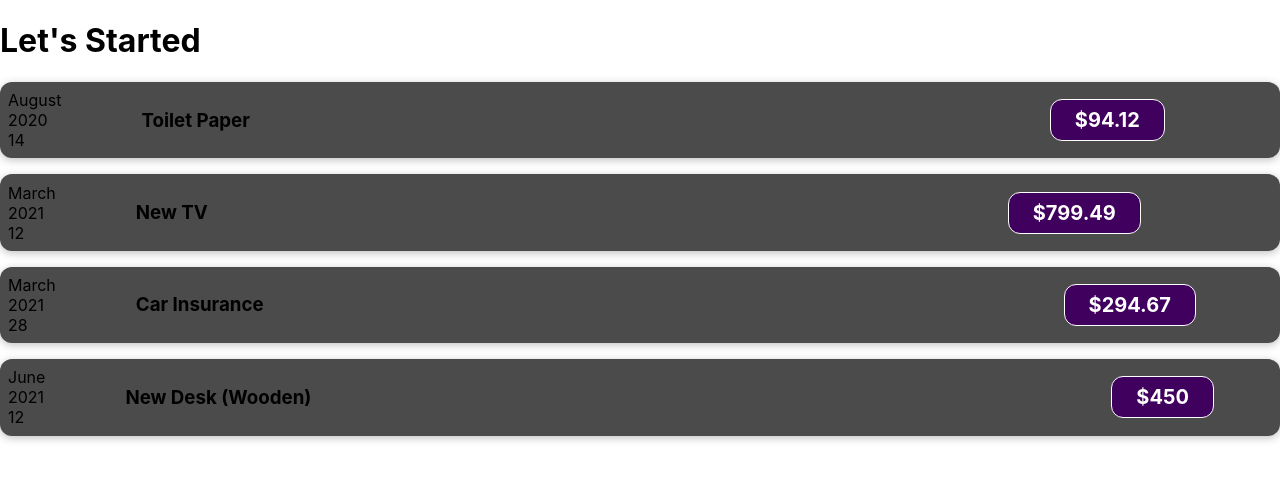
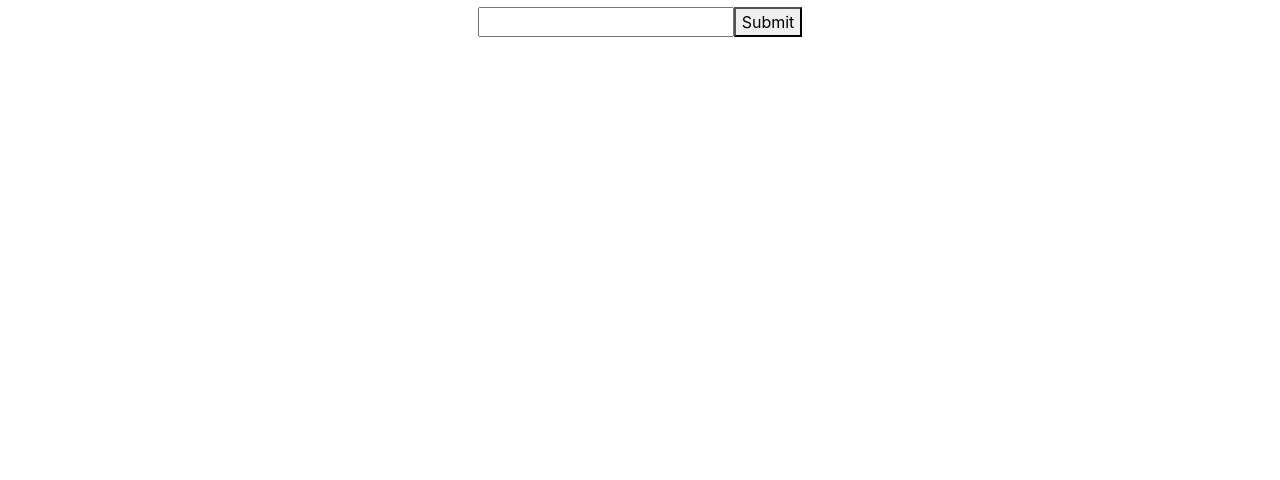
Before and after one commit to tarun7216/TodoApplication, a React (Create React App) app: page / in a window 1280 px wide. Shown: the top 480 px of the page. Built offline with nearby package versions, Linux system fonts and the light colour scheme.

Commit message:
Bootstrap added

```diff
--- a/package.json
+++ b/package.json
@@ -6,6 +6,7 @@
     "@testing-library/jest-dom": "^5.16.4",
     "@testing-library/react": "^13.2.0",
     "@testing-library/user-event": "^13.5.0",
+    "bootstrap": "^5.2.0-beta1",
     "react": "^18.1.0",
     "react-dom": "^18.1.0",
     "react-scripts": "5.0.1",
--- a/public/index.html
+++ b/public/index.html
@@ -24,6 +24,8 @@
       work correctly both with client-side routing and a non-root public URL.
       Learn how to configure a non-root public URL by running `npm run build`.
     -->
+    <!-- CSS only -->
+<link href="https://cdn.jsdelivr.net/npm/bootstrap@5.2.0-beta1/dist/css/bootstrap.min.css" rel="stylesheet" integrity="sha384-0evHe/X+R7YkIZDRvuzKMRqM+OrBnVFBL6DOitfPri4tjfHxaWutUpFmBp4vmVor" crossorigin="anonymous">
     <title>React App</title>
   </head>
   <body>
--- a/src/App.js
+++ b/src/App.js
@@ -1,10 +1,13 @@
 import React from 'react'
 import ExpenseApp from './codes/25May/ExpenseApp'
+import Formapp from './codes/25May1.js/Formapp'
+
 
 const App = () => {
   return (
     <div>
-      <ExpenseApp />
+     {/* <ExpenseApp /> */}
+     <Formapp />
     </div>
   )
 }
--- /dev/null
+++ b/src/codes/25May1.js/Form.js
@@ -0,0 +1,22 @@
+import React, { useState } from 'react'
+
+const Form = (props) => {
+    const [name,setName] = useState("");
+    const handleChange = (e) => {
+        setName(e.target.value);
+    }
+    const handleSubmit = (e) => {
+        e.preventDefault();
+        props.onSubmit(name);
+    }
+  return (
+    <div className='btn'>
+      <form onSubmit={handleSubmit}>
+          <input type='text' value={name} onChange={handleChange} />
+          <button type='submit'>Submit</button>
+      </form>
+    </div>
+  )
+}
+
+export default Form
--- /dev/null
+++ b/src/codes/25May1.js/Formapp.js
@@ -0,0 +1,17 @@
+import React from 'react'
+import Form from './Form';
+
+const Formapp = () => {
+  const getData = (data) => {
+    console.log("Data from AppJs", data)
+  };
+  return (
+    <div>
+     <center>
+     <Form onSubmit={getData} />
+     </center>
+    </div>
+  )
+}
+
+export default Formapp
```
Also changed, not shown: 1 other file (tests, documents, lock files or other folders).
